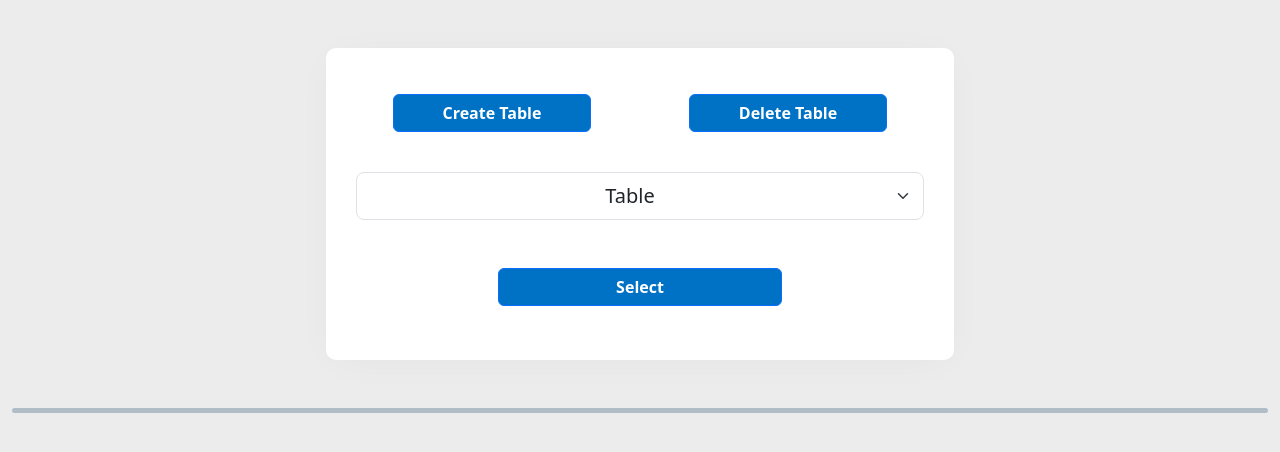
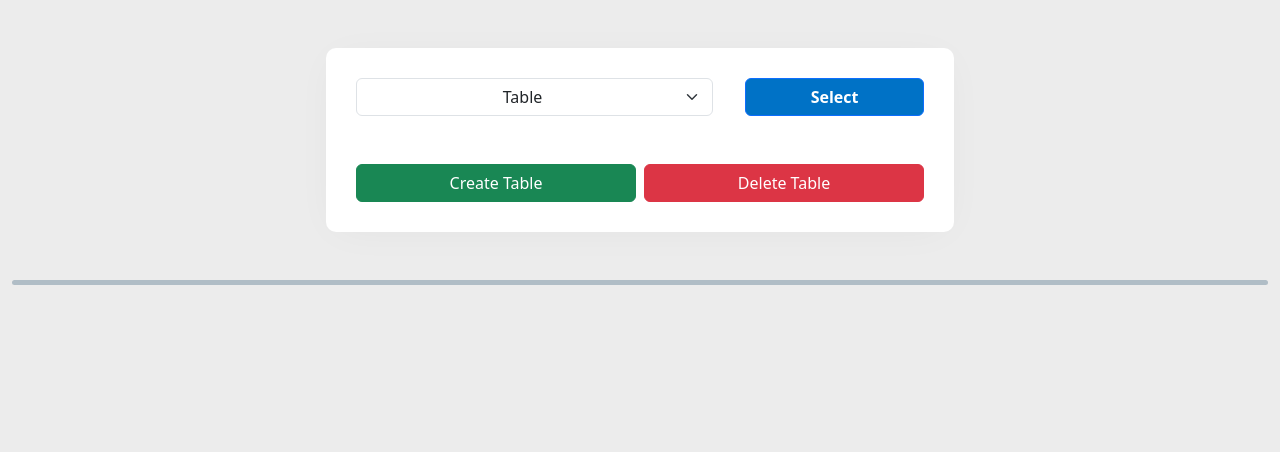
Before and after one commit to DopeBiscuit/CRUD-System, a Flask app: template templates/editdb.html in a window 1280 px wide. Shown: the part 74-526 px from the top of the page. Run offline with Flask 3, Linux system fonts and the light colour scheme; the template is opened without the code that fills it, so the values that code supplies are empty; some libraries are stand-ins or nearby versions.

Commit message:
changed the ui, commiting before backend changes
Co-authored-by: Omar Attia <OmarMAttia7@users.noreply.github.com>

```diff
--- a/templates/editdb.html
+++ b/templates/editdb.html
@@ -7,21 +7,25 @@
 
 {% block main %}
 <div class="c-card w-50 mb-5">
-    <div class="row">
-        <a href="createtb" class="btn btn-primary c-primary-button m-3 mx-auto fw-bold col-md-4 order-1" >Create Table</a>
-        <a href="deletetb" class="btn btn-primary c-primary-button m-3 mx-auto  fw-bold col-md-4 order-2" >Delete Table</a>
-    </div>
-
-    <form action="/editdb" method="post">
-        <select name="tables" class="form-select form-select-lg mt-4 mx-auto w-100" aria-label="Tables">
+    <form action="/editdb" method="post" style="display: flex; gap: 1rem;">
+        <select name="tables" class="form-select mx-auto w-100" aria-label="Tables">
             <option disabled selected style="text-align:center">Table</option>
             {% for tbname in tbnames %}
             <option value="{{ tbname.name }}" style="text-align:center;">{{ tbname.name }}</option>
             {% endfor %}
         </select>
         <br>
-        <button class="btn btn-primary c-primary-button mb-4 mt-4 mx-auto w-50 fw-bold" type="submit">Select</button>
+        <button class="btn btn-primary c-primary-button mx-auto w-50 fw-bold" type="submit">Select</button>
     </form>
+
+    <div style="display: flex; gap: 0.5rem; margin-top: 3rem;">
+        <a style="flex: 1;" href="createtb" class="btn btn-success col-md-4 order-1">Create
+            Table
+        </a>
+        <a style="flex: 1;" href="deletetb" class="btn btn-danger col-md-4 order-2">Delete
+            Table
+        </a>
+    </div>
 </div>
 
 <hr style="border-top: 5px solid #033457; border-radius: 3px;" class="mb-5">
```
